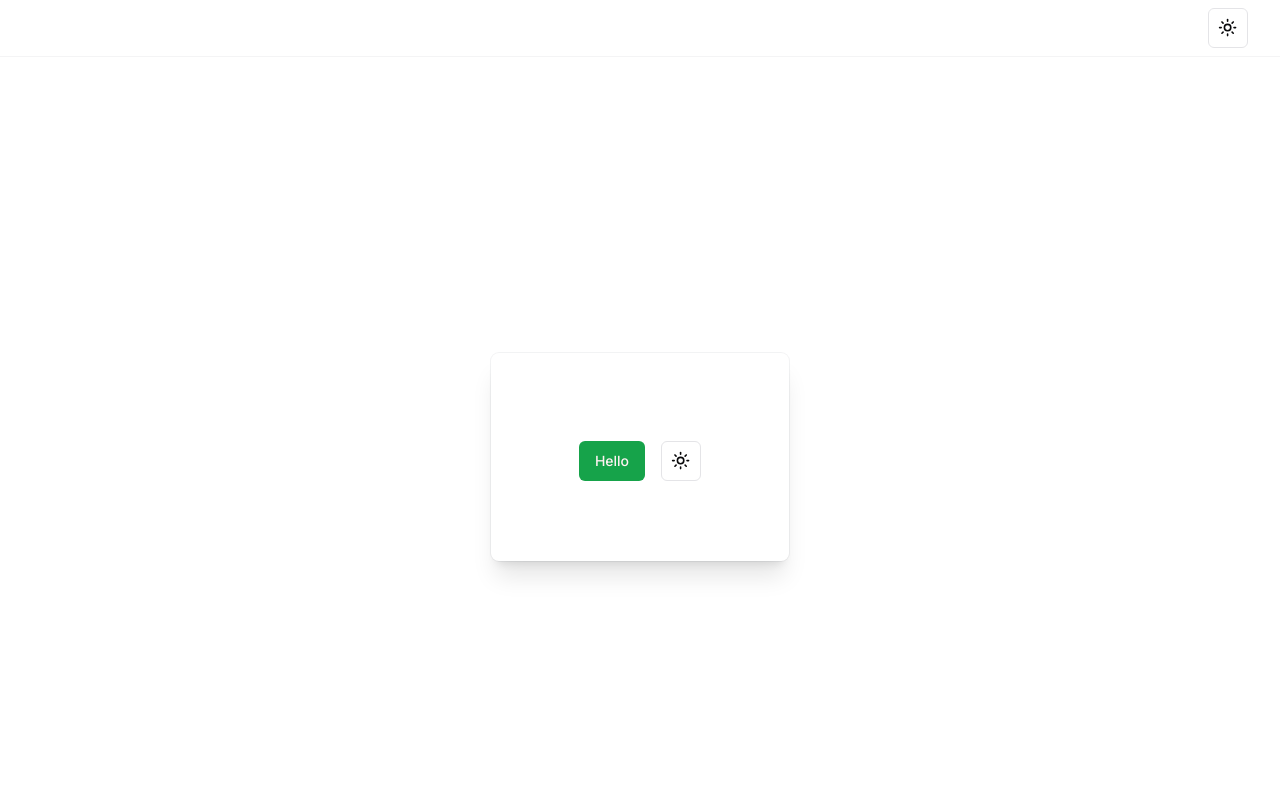
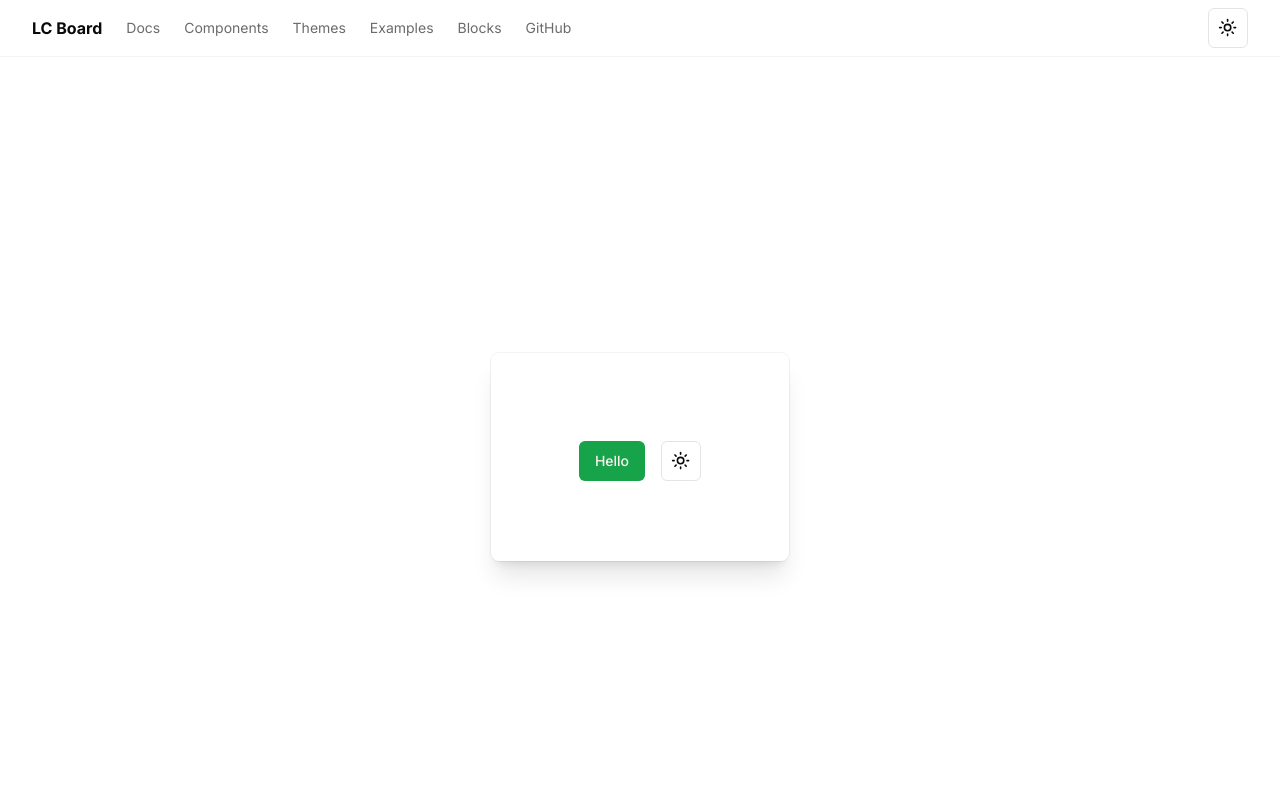
Before and after one commit to shruti0015/leetcodeboard, a Next.js app: page / in a window 1280 px wide. Shown: the top 800 px of the page. Built offline with nearby package versions, Linux system fonts and the light colour scheme.

Commit message:
Added nav bar component

```diff
--- /dev/null
+++ b/components/main-nav.tsx
@@ -0,0 +1,85 @@
+"use client"
+
+import * as React from "react"
+import Link from "next/link"
+import { usePathname } from "next/navigation"
+
+import { siteConfig } from "@/config/site"
+import { cn } from "@/lib/utils"
+
+export function MainNav() {
+  const pathname = usePathname()
+
+  return (
+    <div className="mr-4 hidden md:flex">
+      <Link href="/" className="mr-6 flex items-center space-x-2">
+        <span className="hidden font-bold sm:inline-block">
+          {siteConfig.name}
+        </span>
+      </Link>
+      <nav className="flex items-center gap-4 text-sm lg:gap-6">
+        <Link
+          href="/docs"
+          className={cn(
+            "transition-colors hover:text-foreground/80",
+            pathname === "/docs" ? "text-foreground" : "text-foreground/60"
+          )}
+        >
+          Docs
+        </Link>
+        <Link
+          href="/docs/components"
+          className={cn(
+            "transition-colors hover:text-foreground/80",
+            pathname?.startsWith("/docs/components")
+              ? "text-foreground"
+              : "text-foreground/60"
+          )}
+        >
+          Components
+        </Link>
+        <Link
+          href="/themes"
+          className={cn(
+            "transition-colors hover:text-foreground/80",
+            pathname?.startsWith("/themes")
+              ? "text-foreground"
+              : "text-foreground/60"
+          )}
+        >
+          Themes
+        </Link>
+        <Link
+          href="/examples"
+          className={cn(
+            "transition-colors hover:text-foreground/80",
+            pathname?.startsWith("/examples")
+              ? "text-foreground"
+              : "text-foreground/60"
+          )}
+        >
+          Examples
+        </Link>
+        <Link
+          href="/blocks"
+          className={cn(
+            "transition-colors hover:text-foreground/80",
+            pathname?.startsWith("/blocks")
+              ? "text-foreground"
+              : "text-foreground/60"
+          )}
+        >
+          Blocks
+        </Link>
+        <Link
+          href={siteConfig.links.github}
+          className={cn(
+            "hidden text-foreground/60 transition-colors hover:text-foreground/80 lg:block"
+          )}
+        >
+          GitHub
+        </Link>
+      </nav>
+    </div>
+  )
+}
--- a/components/site-header.tsx
+++ b/components/site-header.tsx
@@ -1,9 +1,11 @@
 import { ModeToggle } from "@/components/mode-toggle"
+import { MainNav } from "@/components/main-nav"
 
 export function SiteHeader() {
   return (
     <header className="sticky top-0 z-50 w-full border-b border-border/40 bg-background/95 backdrop-blur supports-[backdrop-filter]:bg-background/60">
       <div className="container flex h-14 max-w-screen-2xl items-center">
+        <MainNav />
         <div className="flex flex-1 items-center justify-between space-x-2 md:justify-end">
           <nav className="flex items-center">
             <ModeToggle />
```
